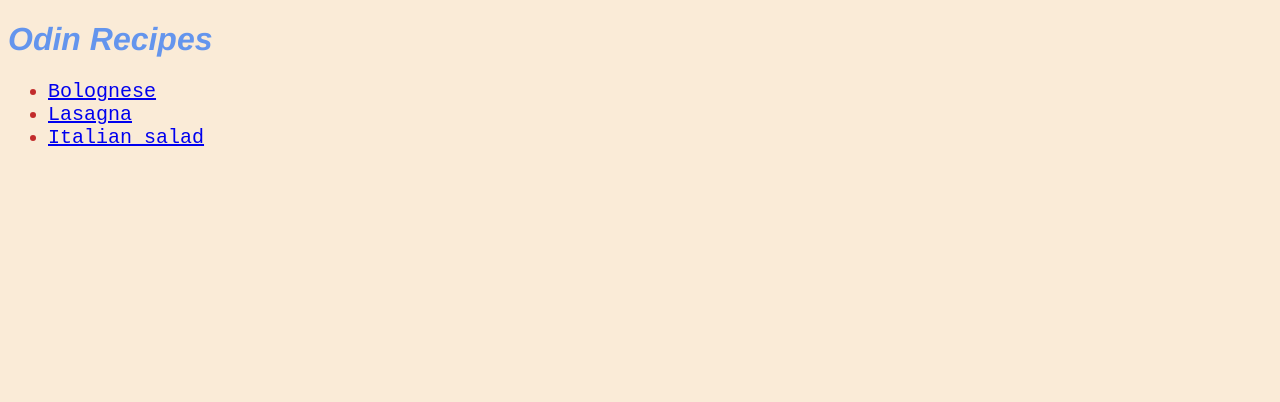
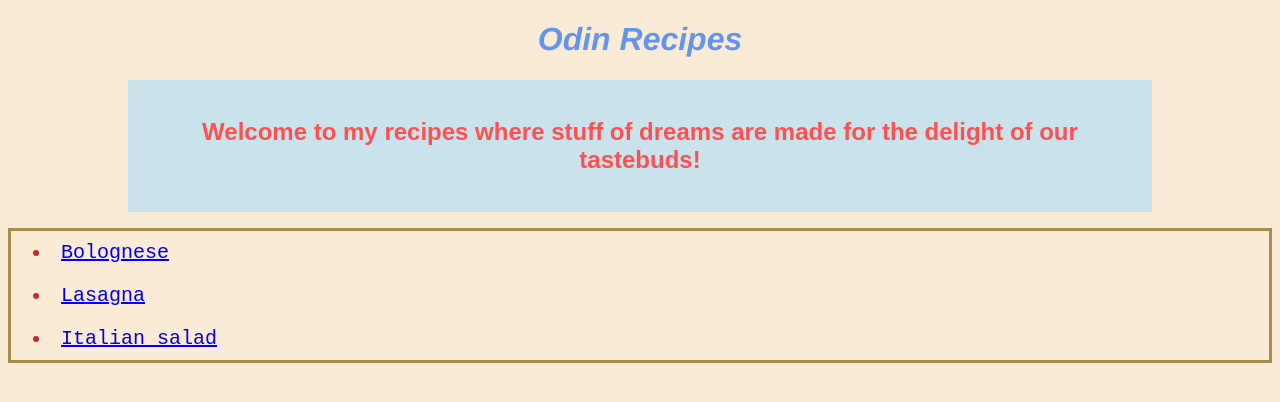
Before and after one commit to Palunken/odin-recipes, a plain HTML site: page index.html in a window 1280 px wide. Drawn offline with Linux system fonts and the light colour scheme.

Commit message:
Add some "box-model" styling

```diff
--- a/index.html
+++ b/index.html
@@ -8,6 +8,8 @@
 
     <body>
         <h1 id="h1Title">Odin Recipes</h1>
+        <h2 id="h2Title">Welcome to my recipes where stuff of dreams are made for the delight of our tastebuds!</h2>
+
         <div id="mainList">
             <ul>
                 <li><a href="recipes/bolognese.html">Bolognese</a></li>
--- a/styles.css
+++ b/styles.css
@@ -5,10 +5,20 @@ body{
 h1{
     font-family:'Franklin Gothic Medium', 'Arial Narrow', Arial, sans-serif;
     font-weight: 900;
+    text-align: center;
 }
 
 h2{
     color: deepskyblue;
+}
+
+#h2Title{
+    color: rgb(255, 80, 80);
+    text-align: center;
+    max-width: 75%;
+    margin: auto;
+    background-color:  rgb(202, 226, 236);
+    padding: 3%;
 }
 
 h3{
@@ -20,10 +30,16 @@ h3{
     color: cornflowerblue;
 }
 
+ul{
+    border: 3px solid rgba(136, 97, 14, 0.689);
+}
+
 li{
     font-family: 'Courier New', Courier, monospace;
     font-size: 20px;
+    padding: 10px;
 }
+
 
 #mainList{
     color: rgb(194, 43, 43);
```
